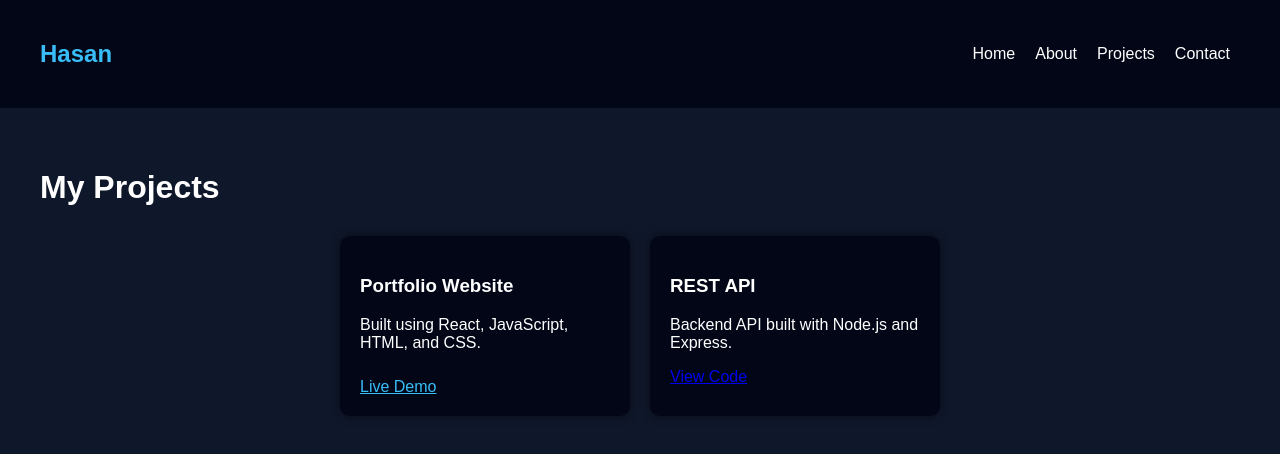
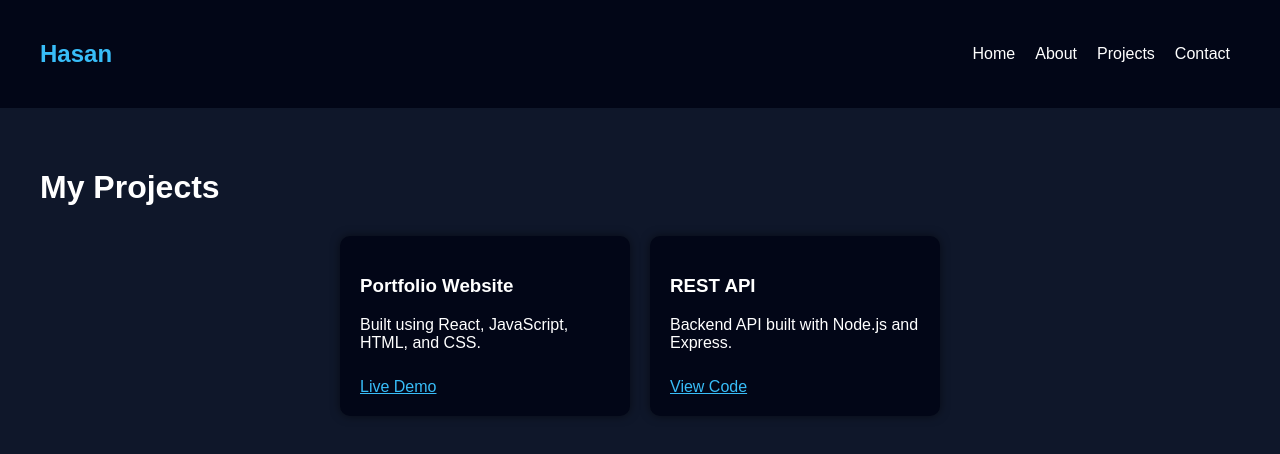
Before and after one commit to Has-has/portfolio, a React app: page /projects in a window 1280 px wide. Shown: the top 454 px of the page. Built offline with nearby package versions, Linux system fonts and the light colour scheme; the HTML template or start-up script is replaced by a standard one.

Commit message:
fixed live demo placement

```diff
--- a/src/pages/Projects.jsx
+++ b/src/pages/Projects.jsx
@@ -10,7 +10,7 @@ function Projects() {
         onMouseOut={(e) => e.currentTarget.style.transform = "scale(1)"}>
           <h3>Portfolio Website</h3>
           <p>Built using React, JavaScript, HTML, and CSS.</p>
-          <a   href="https://your-vercel-link.vercel.app"
+          <a   href="https://portfolio-nu-sepia-14.vercel.app/"
             target="_blank"
             rel="noopener noreferrer"
             style={{
@@ -29,7 +29,13 @@ function Projects() {
         onMouseOut={(e) => e.currentTarget.style.transform = "scale(1)"}>
           <h3>REST API</h3>
           <p>Backend API built with Node.js and Express.</p>
-          <a href="https://github.com/yourusername/rest-api" target="_blank">View Code</a>
+          <a   href="https://github.com/yourusername/rest-api" target="_blank" rel="noopener noreferrer" style={{
+             display: "inline-block",
+             marginTop: "10px",
+             color: "#38bdf8"
+            }}>
+            View Code
+          </a>
         </div>
       </div>
     </div>
```
